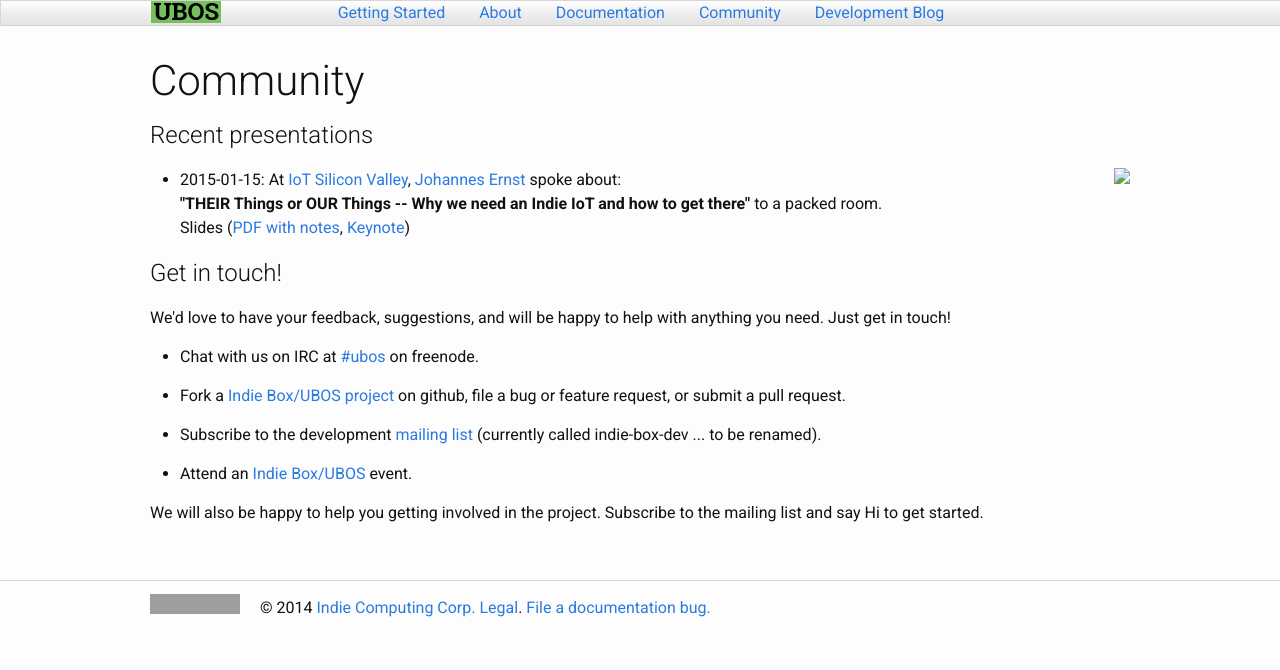
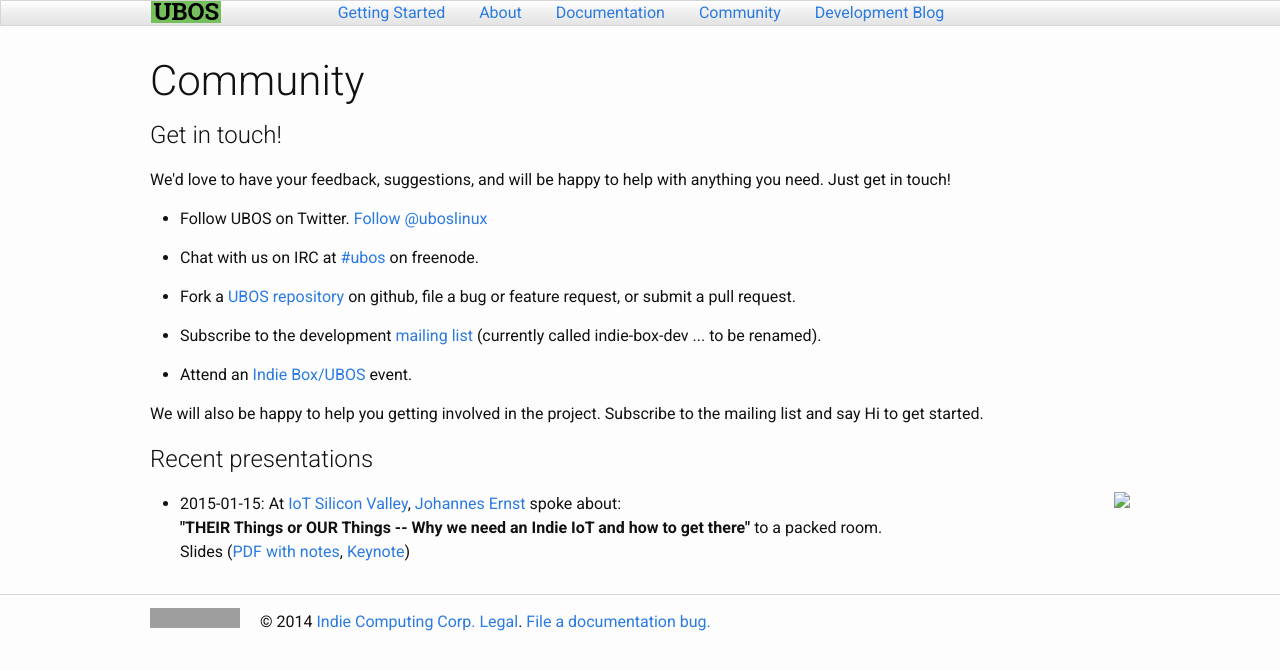
Before and after one commit to uboslinux/ubos-docs, a Jekyll site: the page built from jekyll/community/index.html, in a window 1280 px wide. Shown: the top 670 px of the page. Built offline with Jekyll 4.4.1, drawn with Linux system fonts in a browser that asks for light colours; comment, search, counter and statistics services are not loaded; part of the change alters nothing that is shown; grey boxes are pictures that could not be loaded.

Commit message:
added Twitter button

```diff
--- a/jekyll/community/index.html
+++ b/jekyll/community/index.html
@@ -2,6 +2,29 @@
 layout: page
 title: Community
 ---
+
+<h2>Get in touch!</h2>
+
+<p>We'd love to have your feedback, suggestions, and will be happy to help with anything you need.
+Just get in touch!</p>
+
+<ul>
+ <li>Follow UBOS on Twitter.
+<a href="https://twitter.com/uboslinux" class="twitter-follow-button" data-show-count="false" data-dnt="true">Follow @uboslinux</a>
+<script>!function(d,s,id){var js,fjs=d.getElementsByTagName(s)[0],p=/^http:/.test(d.location)?'http':'https';if(!d.getElementById(id)){js=d.createElement(s);js.id=id;js.src=p+'://platform.twitter.com/widgets.js';fjs.parentNode.insertBefore(js,fjs);}}(document, 'script', 'twitter-wjs');</script>
+ </li>
+ <li>Chat with us on IRC at <a href="http://webchat.freenode.net/?channels=%23ubos">#ubos</a>
+     on freenode.</li>
+ <li>Fork a <a href="https://github.com/indiebox">UBOS repository</a> on github, file
+     a bug or feature request, or submit a pull request.</li>
+ <li>Subscribe to the development
+     <a href="http://groups.google.com/group/indie-box-dev">mailing list</a>
+     (currently called indie-box-dev ... to be renamed).</li>
+ <li>Attend an <a href="http://www.meetup.com/indiebox/">Indie Box/UBOS</a> event.</li>
+</ul>
+
+<p>We will also be happy to help you getting involved in the project. Subscribe to the
+   mailing list and say Hi to get started.</p>
 
 <h2>Recent presentations</h2>
 
@@ -15,22 +38,3 @@ title: Community
      Slides (<a href="/files/2015-01-20-Indie-IoT-Johannes-Ernst.pdf">PDF with notes</a>,
 <a href="/files/2015-01-20-Indie-IoT-Johannes-Ernst.key.zip">Keynote</a>)</li>
 </ul>
-
-<h2>Get in touch!</h2>
-
-<p>We'd love to have your feedback, suggestions, and will be happy to help with anything you need.
-Just get in touch!</p>
-
-<ul>
- <li>Chat with us on IRC at <a href="http://webchat.freenode.net/?channels=%23ubos">#ubos</a>
-     on freenode.</li>
- <li>Fork a <a href="https://github.com/indiebox">Indie Box/UBOS project</a> on github, file
-     a bug or feature request, or submit a pull request.</li>
- <li>Subscribe to the development
-     <a href="http://groups.google.com/group/indie-box-dev">mailing list</a>
-     (currently called indie-box-dev ... to be renamed).</li>
- <li>Attend an <a href="http://www.meetup.com/indiebox/">Indie Box/UBOS</a> event.</li>
-</ul>
-
-<p>We will also be happy to help you getting involved in the project. Subscribe to the
-   mailing list and say Hi to get started.</p>
```
